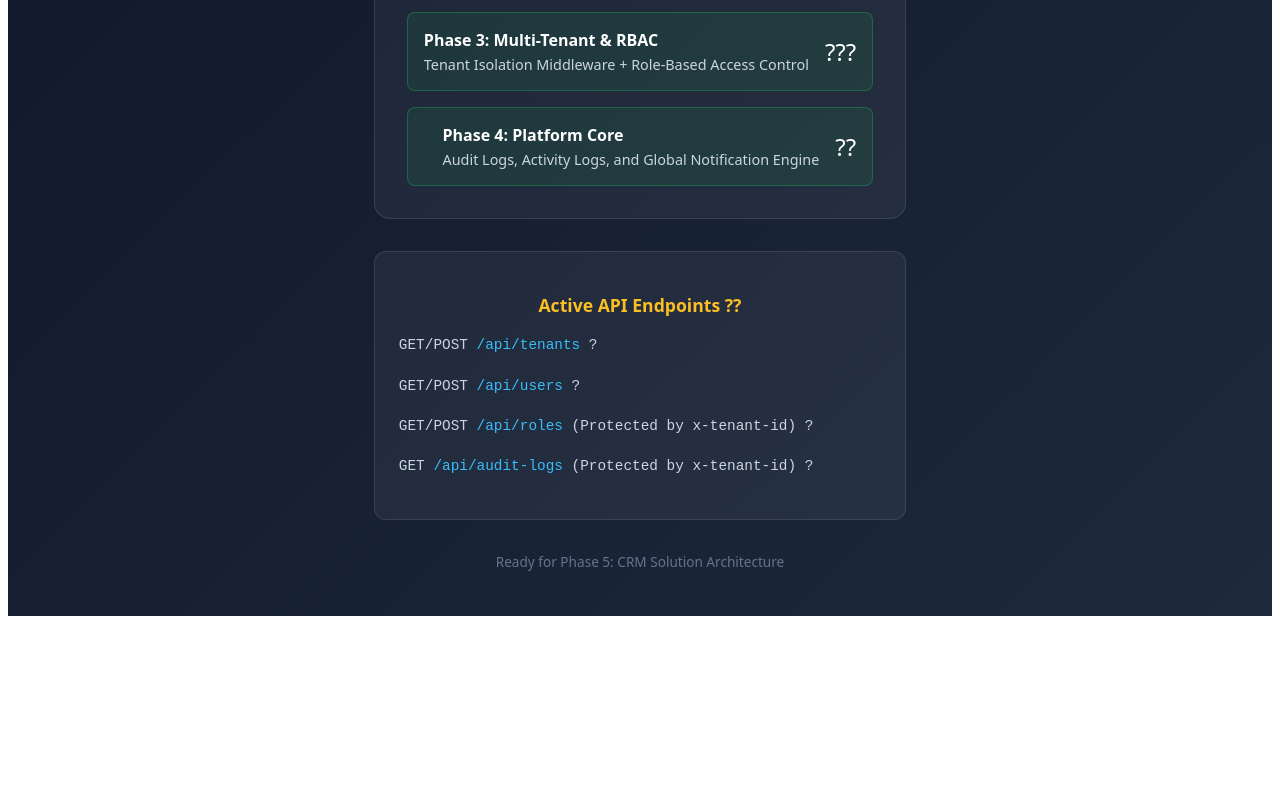
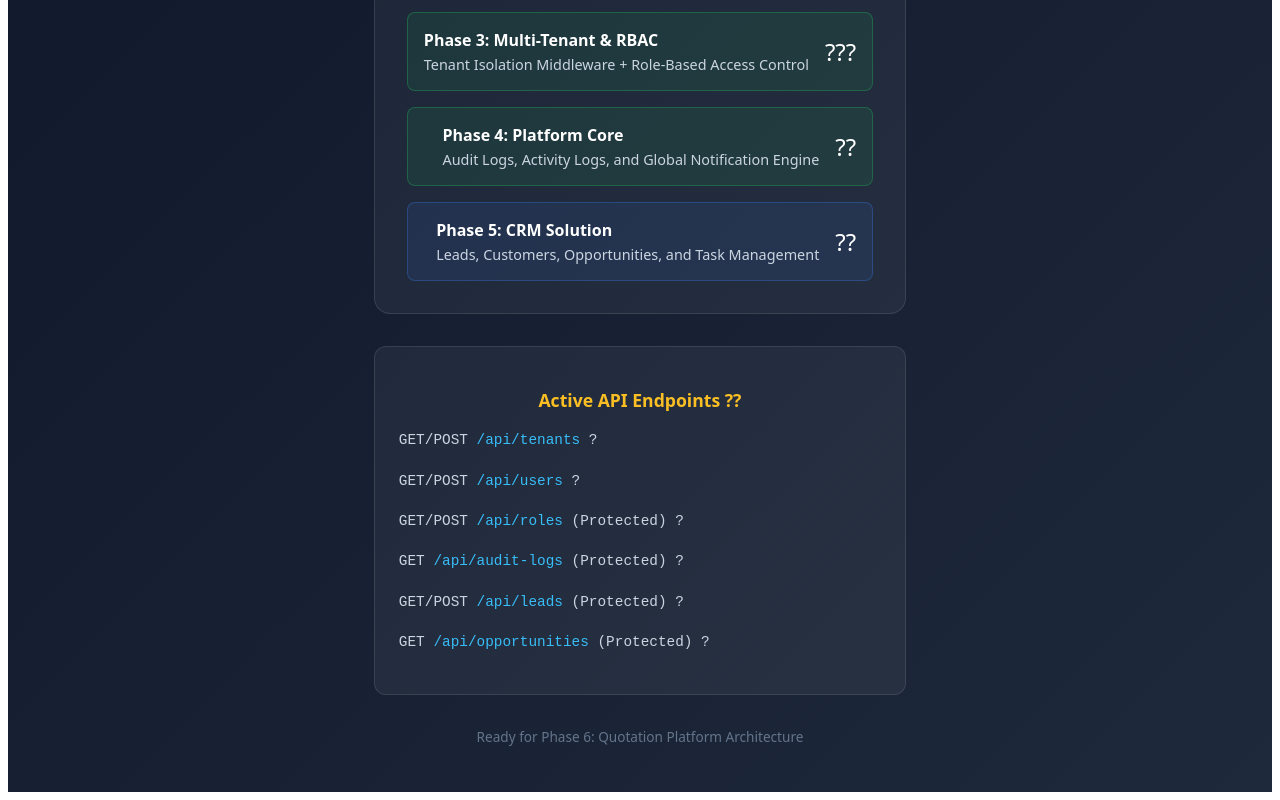
Before and after one commit to AbdulrhmanAhmeedSenen/Snad, a Next.js app: page / in a window 1280 px wide. Shown: the part 393-1193 px from the top of the page. Before the commit the page ends 1017 px from the top, so only its background shows below. Built offline with nearby package versions, Linux system fonts and the light colour scheme.

Commit message:
feat: update main UI to reflect completion of Phase 5

```diff
--- a/app/page.tsx
+++ b/app/page.tsx
@@ -44,6 +44,14 @@ export default function Home() {
                 <p style={{ margin: '0.25rem 0 0 0', fontSize: '0.9rem', color: '#cbd5e1' }}>Audit Logs, Activity Logs, and Global Notification Engine</p>
               </div>
             </div>
+
+            <div style={{ display: 'flex', alignItems: 'center', gap: '1rem', padding: '1rem', background: 'rgba(59, 130, 246, 0.1)', borderRadius: '8px', border: '1px solid rgba(59, 130, 246, 0.3)' }}>
+              <span style={{ fontSize: '1.5rem' }}>??</span>
+              <div>
+                <strong>Phase 5: CRM Solution</strong>
+                <p style={{ margin: '0.25rem 0 0 0', fontSize: '0.9rem', color: '#cbd5e1' }}>Leads, Customers, Opportunities, and Task Management</p>
+              </div>
+            </div>
           </div>
         </div>
 
@@ -52,13 +60,15 @@ export default function Home() {
           <div style={{ textAlign: 'left', fontSize: '0.9rem', lineHeight: '1.8', fontFamily: 'monospace', color: '#cbd5e1' }}>
             <p>? GET/POST <span style={{color: '#38bdf8'}}>/api/tenants</span></p>
             <p>? GET/POST <span style={{color: '#38bdf8'}}>/api/users</span></p>
-            <p>? GET/POST <span style={{color: '#38bdf8'}}>/api/roles</span> (Protected by x-tenant-id)</p>
-            <p>? GET <span style={{color: '#38bdf8'}}>/api/audit-logs</span> (Protected by x-tenant-id)</p>
+            <p>? GET/POST <span style={{color: '#38bdf8'}}>/api/roles</span> (Protected)</p>
+            <p>? GET <span style={{color: '#38bdf8'}}>/api/audit-logs</span> (Protected)</p>
+            <p>? GET/POST <span style={{color: '#38bdf8'}}>/api/leads</span> (Protected)</p>
+            <p>? GET <span style={{color: '#38bdf8'}}>/api/opportunities</span> (Protected)</p>
           </div>
         </div>
 
         <p style={{ marginTop: '2rem', fontSize: '0.85rem', color: '#64748b' }}>
-          Ready for Phase 5: CRM Solution Architecture
+          Ready for Phase 6: Quotation Platform Architecture
         </p>
       </div>
     </main>
```
